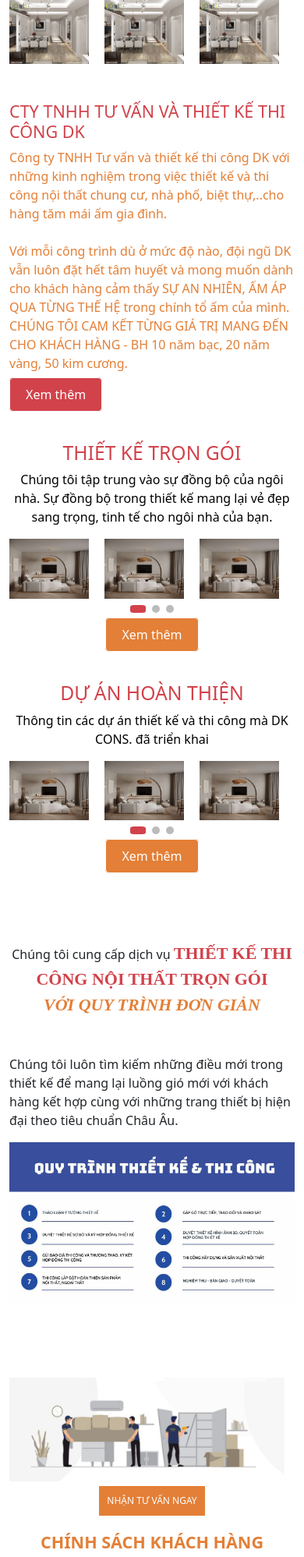
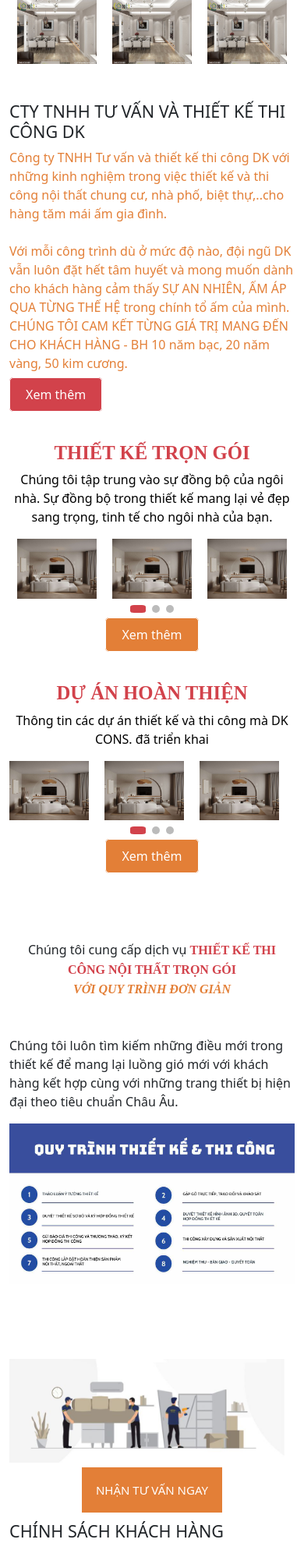
Before and after one commit to DoThaoUyen/DK-Cons., a plain HTML site: page public/page/trangchu.html in a window 390 px wide. Shown: the top 1997 px of the page at 78% size. Drawn offline with Linux system fonts and the light colour scheme.

Commit message:
Add files via upload

```diff
--- a/public/css/chinhsach.css
+++ b/public/css/chinhsach.css
@@ -10,8 +10,11 @@ body{
 }
 /****************Content**********************/
 h2{
+    font-weight: 800;
+    font-family: auto;
+    text-transform: uppercase;
+    text-align: center;
     color: var(--col_red);
-    text-align: center;
 }
 /***********Content 1*****************/
 h6{
@@ -19,20 +22,13 @@ h6{
 }
 /***********Content 2*****************/
 .content-2-text{
-    color: var(--col_red);
     text-align: center;
 }
 .content-2-box{
     display: flex;
 }
-.content-2-box .content-2-box-1{
+.content-2-box {
     padding: 0px 10px;
-}
-.content-2-box-1 .hs-content-2-text{
-    /* background: rgb(104, 102, 103); */
-    padding: 20px 0px;
-    text-align: center;
-    font-weight: 500;
 }
 
 
@@ -65,8 +61,4 @@ h6{
     .content-2-box{
         display: block;
     }
-    /****** content2*********/
-    .content-2-box{
-        display: block;
-    }
 }
--- a/public/css/gioithieu.css
+++ b/public/css/gioithieu.css
@@ -11,17 +11,16 @@ body{
 /****************Content**********************/
 h2{
     color: var(--col_red);
+    font-weight: 800;
+    font-family: auto;
     text-align: center;
+    text-transform: uppercase;
 }
 /***********Content 1*****************/
 h6{
     font-weight: 600;
 }
 /***********Content 2*****************/
-.content-2-text{
-    color: var(--col_red);
-    text-align: center;
-}
 .content-2-box{
     display: flex;
 }
--- a/public/css/nangluc.css
+++ b/public/css/nangluc.css
@@ -9,21 +9,37 @@ body{
     background: #fff;
 }
 /****************Content**********************/
-h2{
+.content-bst-img{
+    position: relative;
+    width: 100%;
+    height: 100px;
+    text-align: center;
+    background-image: url(../images/pic_1_1.jpg);
+    background-size: cover;
+    background-repeat: no-repeat;
+    background-position: center;
+}
+.content-bst-img::before{
+    content: '';
+    position: absolute;
+    left: 0;
+    top: 0;
+    width: 100%;
+    height: 100%;
+    background: rgba(0, 0, 0, .2);
+}
+h4{
+    text-transform: uppercase;
+    text-align: center;
+    font-size: 50px;
+    height: 100px;
+    padding-top: 20px;
     color: var(--col_red);
-    text-align: center;
-}
-.content-bst-img{
-    background-image: url(../images/pic_1_1.jpg);
-    width: 100%;
-    background-color: #cccccc;
-    height: 100px;
-    background-position: center;
-    background-repeat: no-repeat;
-    background-size: cover;
+    letter-spacing: .1em;
+    text-shadow: 0 -1px 0 #fff, 0 1px 0 #2e2e2e, 0 2px 0 #2c2c2c, 0 3px 0 #2a2a2a, 0 4px 0 #282828, 0 5px 0 #262626, 0 6px 0 #242424, 0 7px 0 #222, 0 8px 0 #202020, 0 9px 0 #1e1e1e, 0 10px 0 #1c1c1c, 0 11px 0 #1a1a1a, 0 12px 0 #181818, 0 13px 0 #161616, 0 14px 0 #141414, 0 15px 0 #121212, 0 22px 30px rgba(0, 0, 0, 0.9);
+    /* text-shadow: -1px -1px 1px var(--col_red), 2px 2px 1px var(--col_red); */
     position: relative;
 }
-
 /***********Content *****************/
 .content-bst-box{
     padding: 10px 20px;
--- a/public/css/sanpham.css
+++ b/public/css/sanpham.css
@@ -12,6 +12,10 @@ body{
 h2{
     color: var(--col_red);
     text-align: center;
+    font-weight: 800;
+    font-family: auto;
+    text-transform: uppercase;
+
 }
 /***********Content 1*****************/
 h6{
@@ -19,10 +23,6 @@ h6{
 }
 /***********Content san pham 1*****************/
 /*********Part com*************/
-#san-pham-1 .content-2-text{
-    color: var(--col_red);
-    text-align: center;
-}
 #san-pham-1 h6{
     color: var(--col_red);
     font-weight: 500;
@@ -40,10 +40,6 @@ h6{
 
 /***********Content san pham 2*****************/
 /*********Part com*************/
-#san-pham-2 .content-2-text{
-    color: var(--col_red);
-    text-align: center;
-}
 #san-pham-2 h6{
     color: var(--col_red);
     font-weight: 500;
--- a/public/css/trangchu.css
+++ b/public/css/trangchu.css
@@ -20,11 +20,12 @@ html{
 }
 .content-1 .cont-pic .content-1-pic img{
     max-width: 100%;
-    padding-right: 20px;
+    padding: 0 10px;
 }
-.content-1 .content-1-title h4{
+.content-1 .content-1-title h2{
     color: var(--col_red);
     font-weight: 500;
+    text-transform: uppercase;
 }
 .content-1 .content-1-title p{
     color: rgb(227 127 55);
@@ -47,7 +48,7 @@ html{
 }
 .content-2 .silde-pic-2 .content-2-pic img{
     max-width: 100%;
-    padding-right: 20px;
+    padding: 0 10px;
 }
 .slide-dot-content-2 .slide-dot-2 {
     cursor: pointer;
@@ -71,7 +72,9 @@ html{
 }
 .content-2 .content-2-text h2{
     color: var(--col_red);
-    font-weight: 500;
+    font-weight: 800;
+    font-family: auto;
+    text-transform: uppercase;
 }
 .content-2 .content-2-text p{
     color: #000;
@@ -116,7 +119,9 @@ html{
 }
 .content-3 .content-3-text h2{
     color: var(--col_red);
-    font-weight: 500;
+    font-weight: 800;
+    font-family: auto;
+    text-transform: uppercase;
 }
 .content-3 .content-3-text p{
     color: #000;
@@ -131,21 +136,26 @@ html{
     padding: 10px 20px;
 }
 /*************Content 4***********/
+.content-4 .content-4-text .text-cnt{
+    font-size: 32px;
+}
 .content-4 .content-4-text .text-cnt-0{
     font-weight: 500;
 }
 .content-4 .content-4-text .text-cnt-1{
     color: var(--col_red);
     font-weight: 800;
-    font-size: 22px;
+    /* font-size: 22px; */
     font-family: auto;
+    text-transform: uppercase;
 }
 .content-4 .content-4-text .text-cnt-2{
     color: var(--col_orange);
     font-weight: 800;
     font-style: italic;
-    font-size: 22px;
+    /* font-size: 22px; */
     font-family: ui-monospace;
+    text-transform: uppercase;
 }
 /*************Content 5***********/
 .content-5 .content-5-btn{
@@ -157,17 +167,19 @@ html{
     color: #fff;
     margin-top: 5px;
     border: #fff 1px solid;
-    padding: 10px 10px;
-    font-size: 12px;
+    padding: 18px 18px;
+    font-size: 15px;
 }
 .content-5 .content-5-text{
     margin-top: 10px;
 }
-.content-5 .content-5-text h4{
-    color: var(--col_orange);
-    font-weight: 600;
+.content-5 .content-5-text h2{
+    color: var(--col_red);
+    font-weight: 800;
+    font-family: auto;
     text-align: center;
     margin-top: 10px;
+    text-transform: uppercase;
 }
 .content-5 .pic-5{
     display: flex;
@@ -233,8 +245,13 @@ html{
 }
 /***********Content 7*****************/
 .content-7-text{
+    text-align: center;
+}
+.content-7-text h2{
     color: var(--col_red);
-    text-align: center;
+    font-weight: 800;
+    font-family: auto;
+    text-transform: uppercase;
 }
 .content-7-box{
     display: flex;
@@ -277,7 +294,7 @@ html{
     /****** content1*********/
     .content-1 .cont-pic{
         /* display: block; */
-        margin-top: 50px;
+        margin-top: 20px;
     }
     .content-2 .silde-pic-2 {
         /* display: block; */
```
Also changed, not shown: public/css/lienhe.css (+3 -5 lines), public/css/styles.css (+16 -6 lines).
